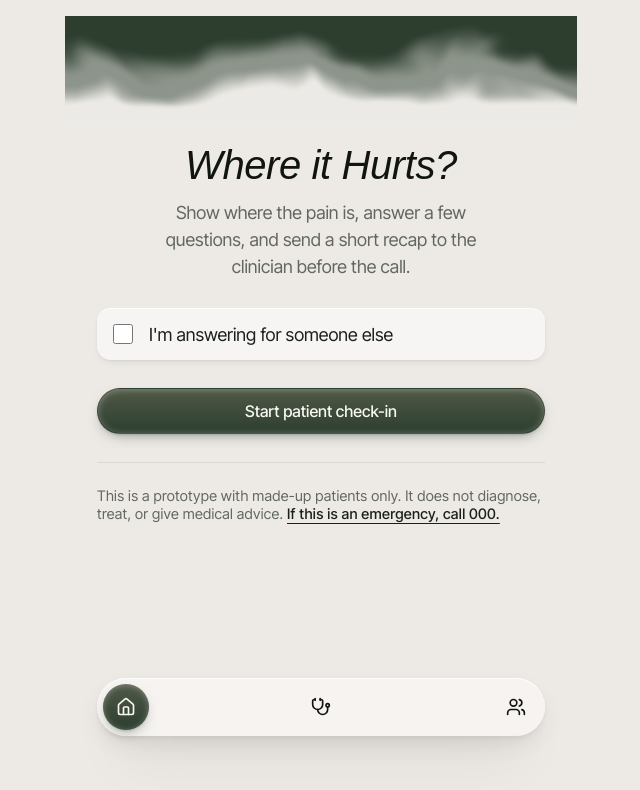
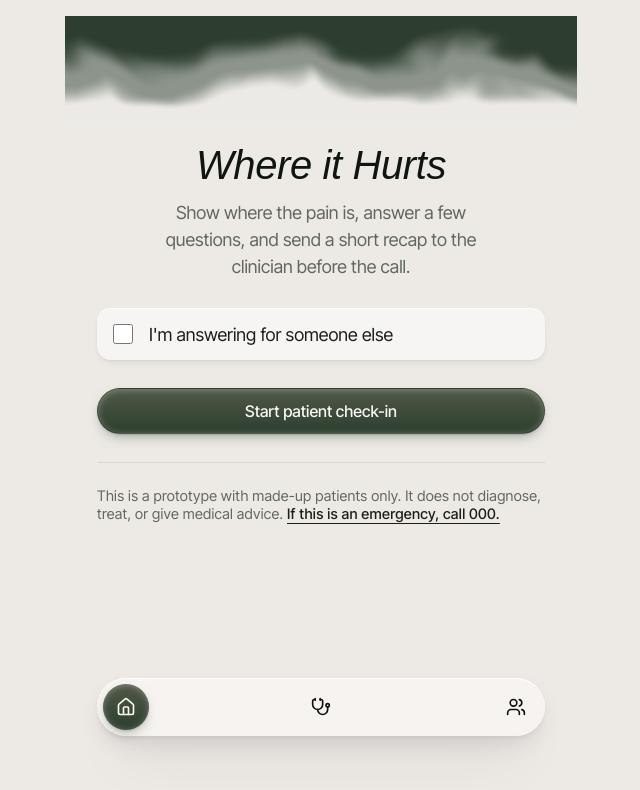
Before and after one commit to Dayhann/where-it-hurts, a Next.js app: page / in a window 1280 px wide. Shown: the top 790 px of the page, without its empty margins (319-959 px from the left). Built offline with nearby package versions, Linux system fonts and the light colour scheme; a web font is replaced by a local one.

Commit message:
copy: drop the question mark from the home headline
Co-authored-by: Cursor <cursoragent@cursor.com>

```diff
--- a/src/components/i18n/patient.ts
+++ b/src/components/i18n/patient.ts
@@ -7,7 +7,7 @@ const COPY = {
       greeting: 'Good to see you,',
       title: "Let's get started.",
       wordmark: 'Where It Hurts',
-      headline: 'Where it Hurts?',
+      headline: 'Where it Hurts',
       description:
         'Show where the pain is, answer a few questions, and send a short recap to the clinician before the call.',
       language: 'Language',
```
